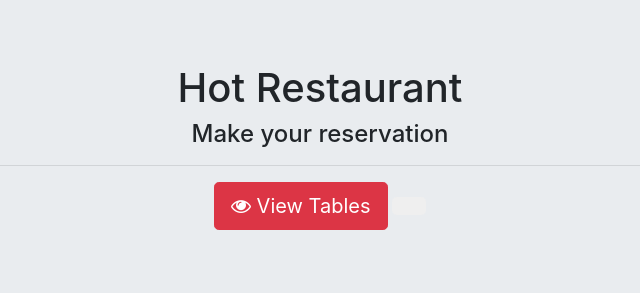
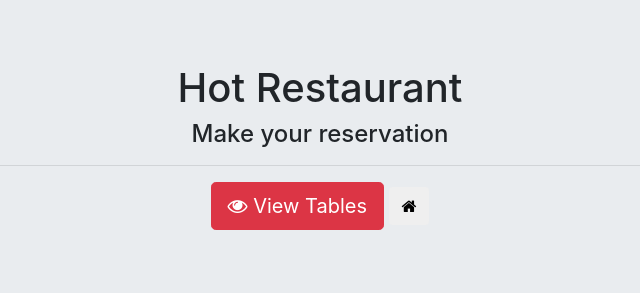
Before and after one commit to WarriorofZarona/hotrestaurant, a plain HTML site: page form.html in a window 1280 px wide. Shown: the top 293 px of the page, 320-960 px from the left. Drawn offline with nearby package versions, Linux system fonts and the light colour scheme.

Commit message:
fixed home button

```diff
--- a/form.html
+++ b/form.html
@@ -17,8 +17,8 @@
       <h1 >Hot Restaurant</h1>
       <h4>Make your reservation</h4>
       <hr>
-      <a href="/reservations"><button class="btn btn-danger btn-lg"><span class="fa fa-eye"></span> View Tables</button></a>
-      <a href="index.html"><button class="btn btn-lg btn-default"> <span class="glyphicon glyphicon-home"></span> </button></a>
+      <a href="/view.html"><button class="btn btn-danger btn-lg"><span class="fa fa-eye"></span> View Tables</button></a>
+      <a href="/index.html"><button class="btn"><i class="fa fa-home"></i></button></a>
     </div>
     <div class="row">
 
```
